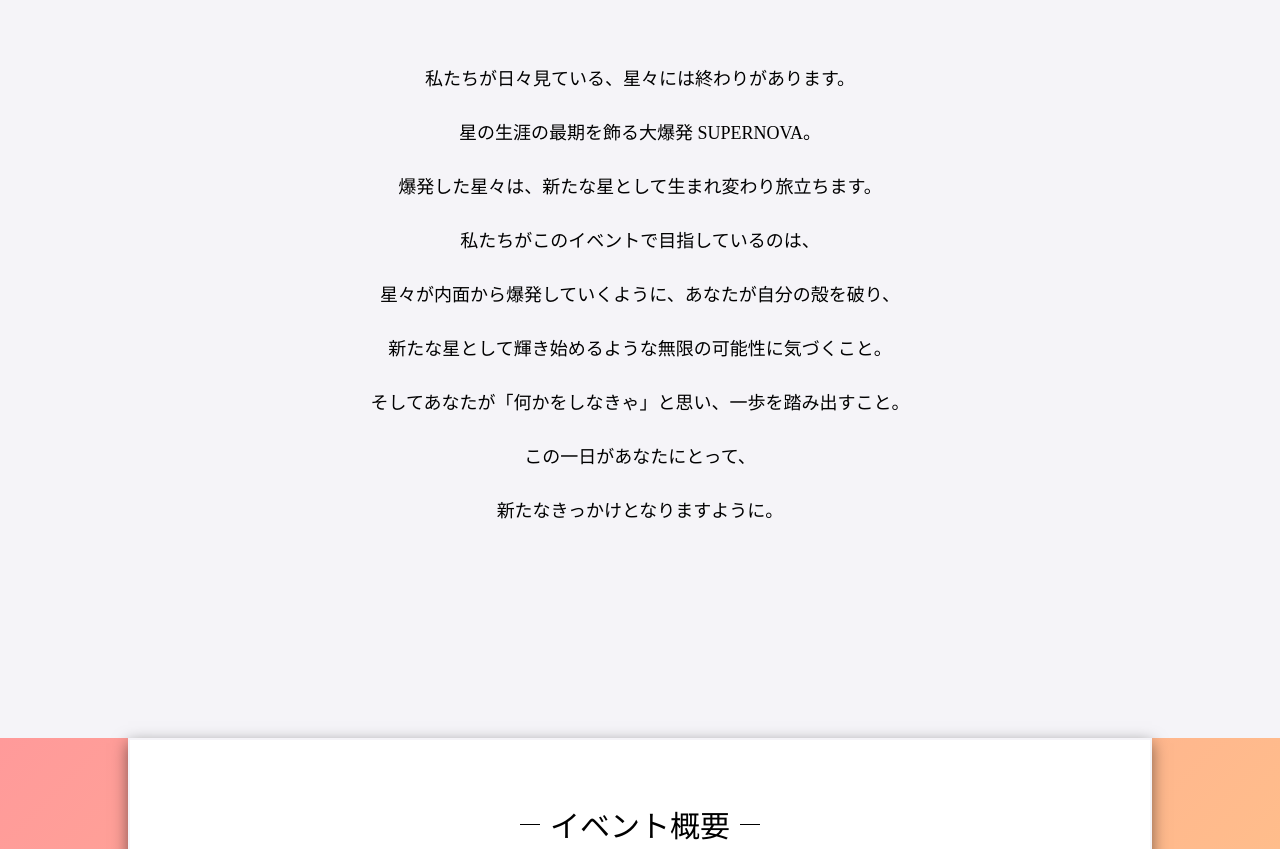
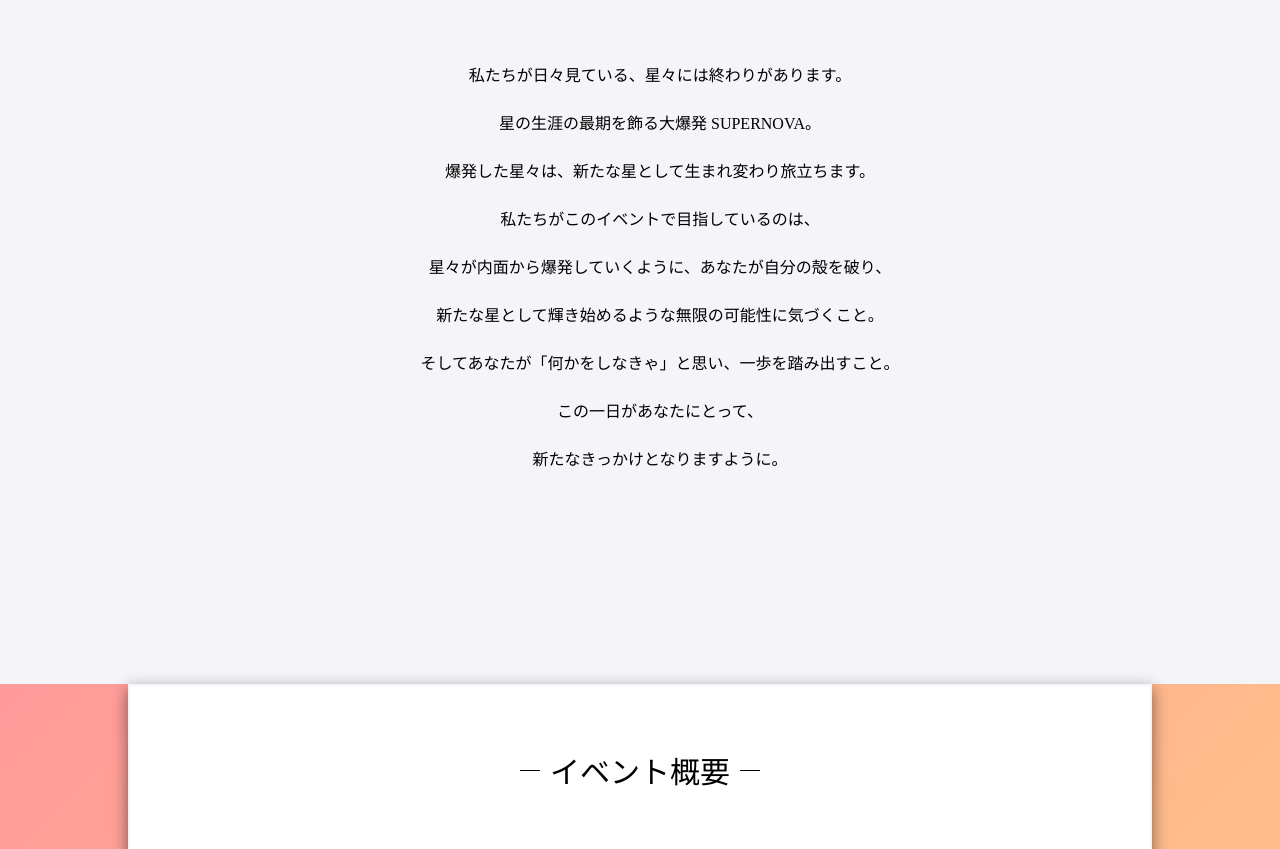
Before and after one commit to TEDxNagoyaU/2023_SUPERNOVA, a plain HTML site: page index.html in a window 1280 px wide. Shown: the part 896-1745 px from the top of the page. Drawn offline with nearby package versions, Linux system fonts and the light colour scheme.

Commit message:
Update index.html
テーマぶんとロゴ、divタグでまとめた

```diff
--- a/index.html
+++ b/index.html
@@ -60,10 +60,7 @@
             <ul class="slider">
                 <div class="logodayo">
                     <li class="logo_supernova"><img src="https://github.com/TEDxNagoyaU/2023_SUPERNOVA/blob/main/%E3%82%AF%E3%82%99%E3%83%A9%E3%83%86%E3%82%99%E3%83%BC%E3%82%B7%E3%83%A7%E3%83%B3_%E8%89%B2%E8%83%8C%E6%99%AF_%E6%96%87%E5%AD%97%E3%81%82%E3%82%8A.png?raw=true" alt="SUPERNOVA"></li>
-                </div>
-               </ul>
-            <div class="tema_moji">
-                <p class="tema_tema">私たちが日々見ている、星々には終わりがあります。
+                    <p class="tema_tema">私たちが日々見ている、星々には終わりがあります。
                     <br>星の生涯の最期を飾る大爆発 SUPERNOVA。
                     <br>爆発した星々は、新たな星として生まれ変わり旅立ちます。
                     <br>私たちがこのイベントで目指しているのは、
@@ -72,7 +69,9 @@
                     <br>そしてあなたが「何かをしなきゃ」と思い、一歩を踏み出すこと。
                     <br>この一日があなたにとって、
                     <br>新たなきっかけとなりますように。</p>
-            </div>
+                </div>
+               </ul>
+
             <div class="main">
 
                 <div class="box">
```
